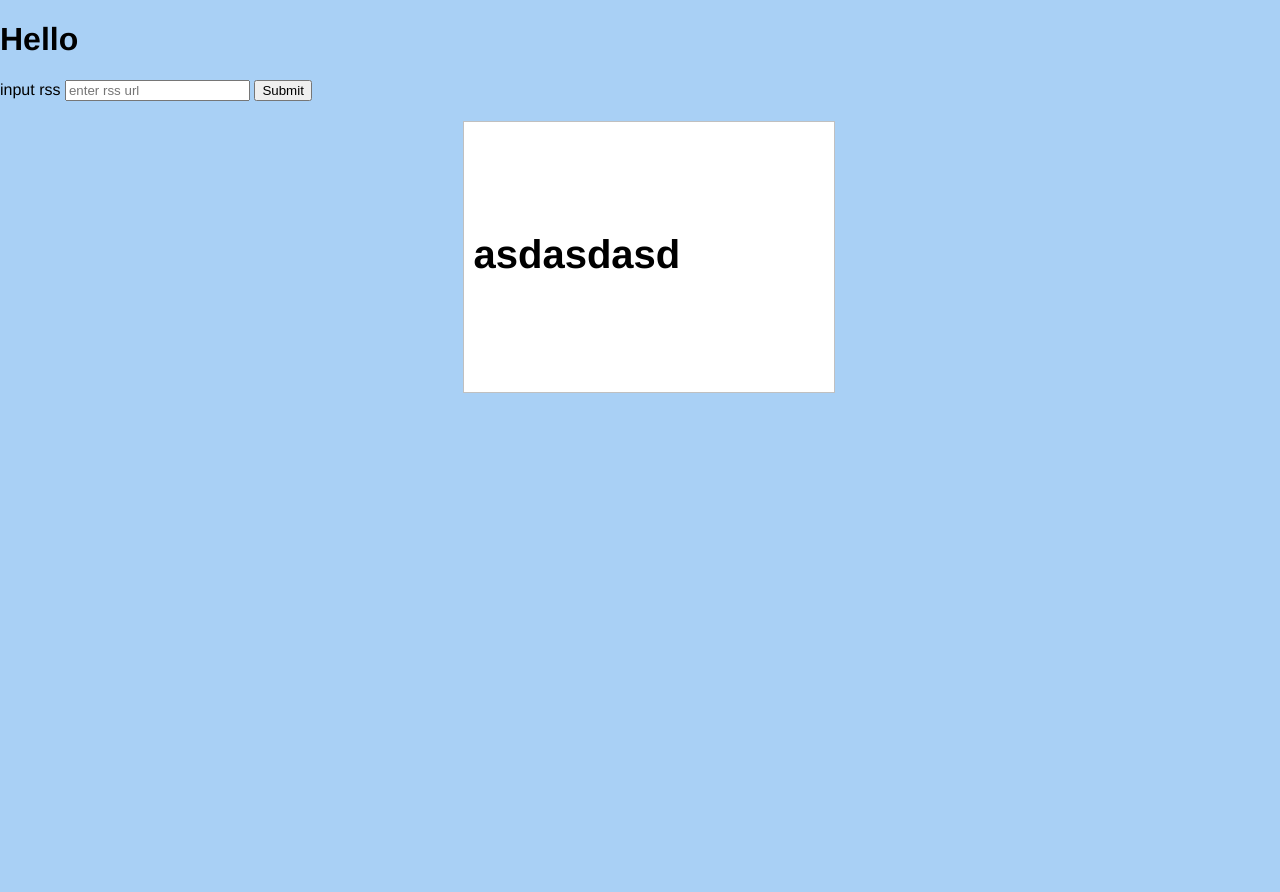
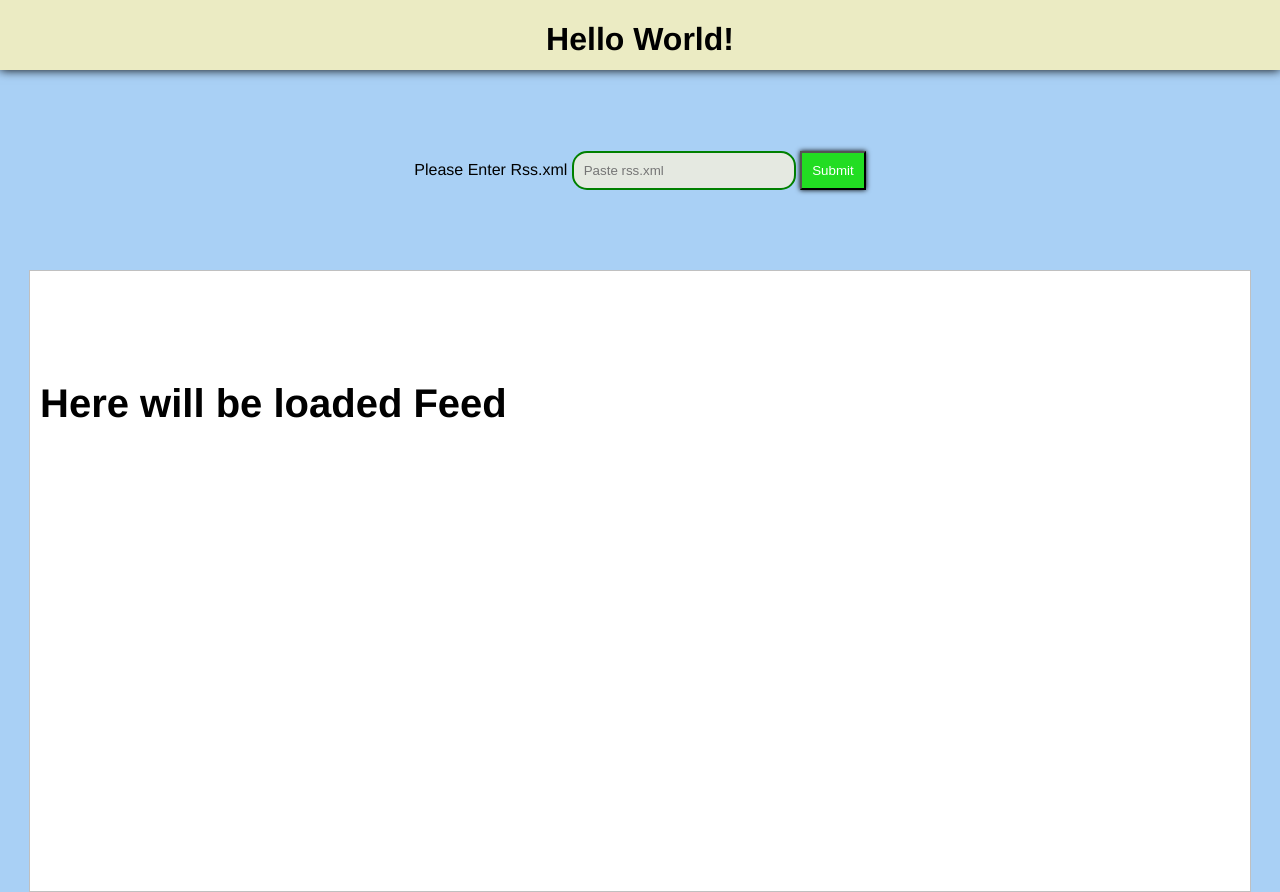
Before and after one commit to goclfc/rssReader, a PHP site: page / in a window 1280 px wide. Before the commit the page ends 393 px from the top, so only its background shows below. Run offline with PHP 8.4, Linux system fonts and the light colour scheme.

Commit message:
finalize projext
add css and some php

```diff
--- a/css/style.css
+++ b/css/style.css
@@ -12,7 +12,10 @@ body
  text-align:center;
  margin:0 auto;
  padding:0px;
- width:995px;
+ width:1200;
+ display: flex;
+ justify-content: center;
+ align-items: center;
 }
 #wrapper h1
 {
@@ -26,11 +29,9 @@ body
 #wrapper #feed_div
 {
  background-color:white;
- width:350px;
- height:250px;
+ width:1200px;
+ height:600px;
  overflow-y:scroll;
- margin-left:320px;
- margin-top:20px;
  text-align:left;
  border:1px solid silver;
  padding:10px;
@@ -44,3 +45,34 @@ body
  text-decoration:none;
  color:#0080FF;
 }
+header {
+    text-align: center;
+    height: 70px;
+    background-color: rgb(235, 235, 195);
+    box-shadow: 0 0 10px black;
+    width: 100%;
+    display: flex;
+    justify-content: center;
+}
+#form {
+    display: flex;
+    justify-content: center;
+    align-items: center;
+    width: 100%;
+    height: 200px;
+}
+#form input {
+    width: 200px;
+    height: 70;
+    background-color: rgb(229, 233, 225);
+    border: 2px solid green;
+    border-radius: 15px;
+    color:rgb(7, 7, 7);
+    padding:10px;
+}
+button {
+    background-color: rgb(34, 221, 34);
+    padding: 10px;
+    box-shadow: 0 0 5px black;
+    color: white;
+}
--- a/index.php
+++ b/index.php
@@ -8,13 +8,17 @@
     <link rel="stylesheet" href='css/style.css'>
 </head>
 <body>
-    <h1> Hello</h1>
+    <header>
+    <h1> Hello World! </h1>
+</header>
+<div id="form">
     <form action="index.php" method="post">
-        <label > input rss </label>
-        <input type="text" name="url" placeholder="enter rss url">
+        <label > Please Enter Rss.xml  </label>
+        <input type="text" name="url" placeholder="Paste rss.xml">
         <button type="submit" name="submit" > Submit </button>
 
     </form>
+</div>
     <div id="wrapper">
 <div id="feed_div">
 
@@ -27,14 +31,15 @@ if(isset($_POST["url"])){
 
 
 
-    for($x=0; $x<10; $x++) {
+    for($x=1; $x<11; $x++) {
         $item=$rss->channel->item;
-        echo '<p class="title"><a href="'.$item[$x]->link .'">' . $item[$x]->title. "</a></p>";
-     echo "<p class='desc'>" . $item[$x]->description. "</p>";
+
+        echo '<p class="title"><a href="'.$item[$x-1]->link .'">'.$x.") : " . $item[$x-1]->title. "</a></p>";
+     echo "<p class='desc'>" . $item[$x-1]->description. "</p>";
      };
 
 
-}else{echo "<h1> asdasdasd </h1>";}
+}else{echo "<h1> Here will be loaded Feed </h1>";}
 ?>
 </div>
 </div>
```
